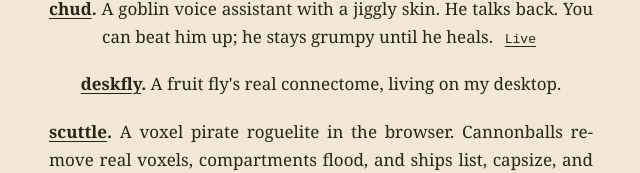
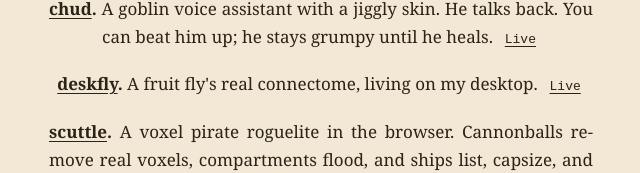
Before and after one commit to JoshKappler/portfolio, a Next.js app: page / in a window 1280 px wide. Shown: the part 1983-2156 px from the top of the page, without its empty margins (319-959 px from the left). Built offline with nearby package versions, Linux system fonts and the light colour scheme.

Commit message:
site: deskfly live link

```diff
--- a/src/app/page.tsx
+++ b/src/app/page.tsx
@@ -67,6 +67,7 @@ const playground: Item[] = [
     name: "deskfly",
     href: "https://github.com/JoshKappler/deskfly",
     line: "A fruit fly's real connectome, living on my desktop.",
+    links: [{ label: "Live", href: "https://deskfly.joshuakappler.com" }],
   },
   {
     name: "scuttle",
```
